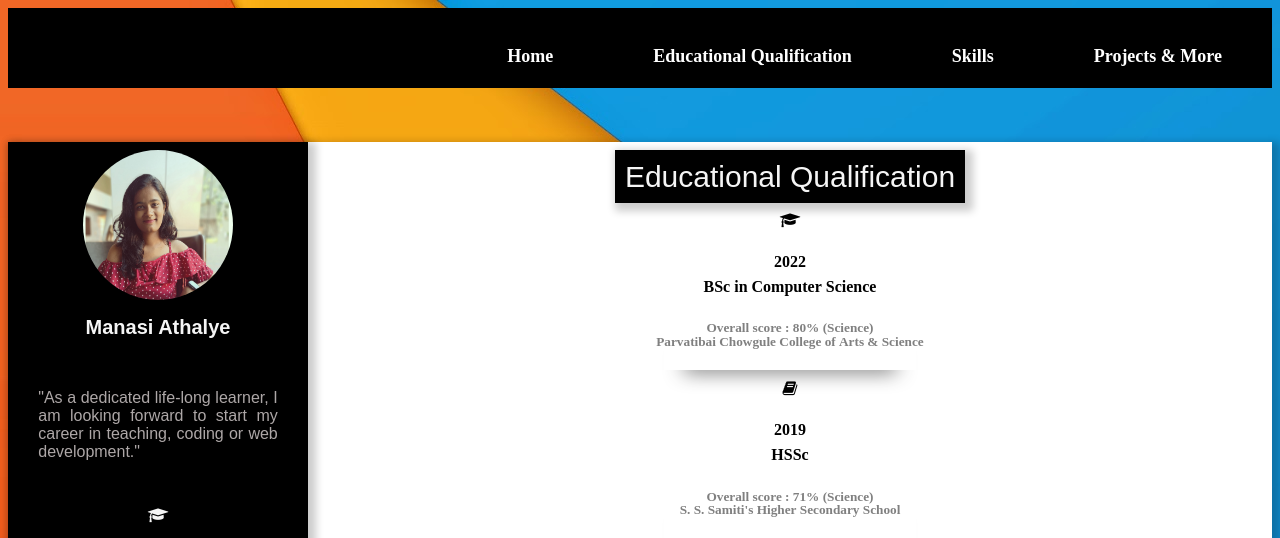
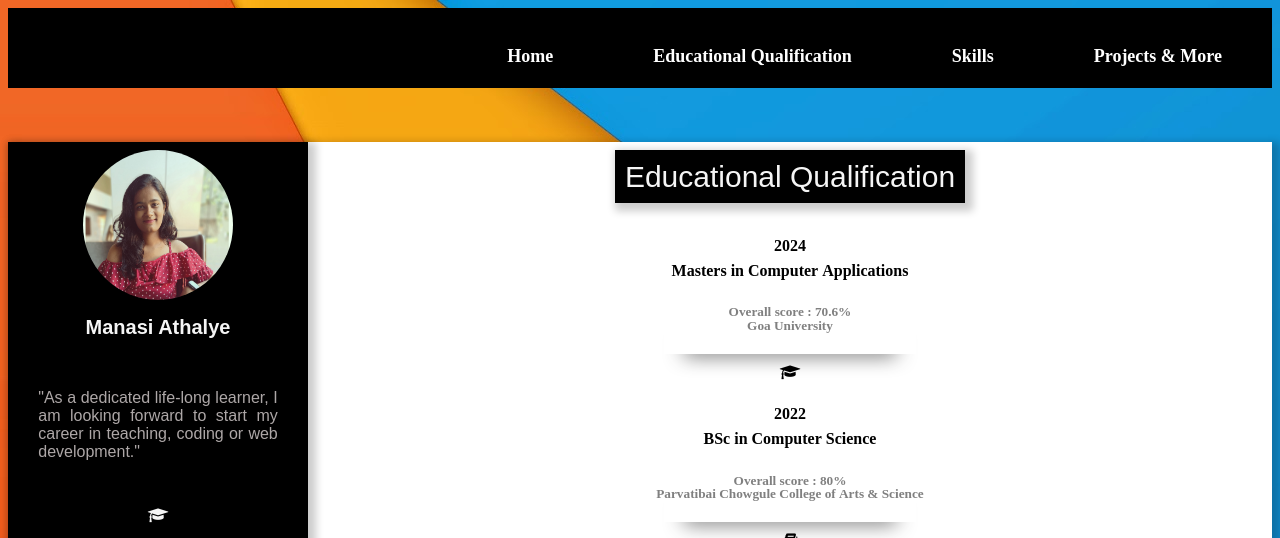
Before and after one commit to manasi190/myProfile, a plain HTML site: page educationalQ.html in a window 1280 px wide. Shown: the top 538 px of the page. Drawn offline with Linux system fonts and the light colour scheme.

Commit message:
Update educationalQ.html

```diff
--- a/educationalQ.html
+++ b/educationalQ.html
@@ -144,7 +144,10 @@
 			<mark> Educational Qualification </mark>
 			<br><br>
 
-			<i class="fa fa-graduation-cap"><h4 style="color: black; line-height: 25px;">2022<br>BSc in Computer Science</h4><h5 style="color: gray">Overall score : 80% (Science)<br>Parvatibai Chowgule College of Arts & Science</h5></i>
+			<i class="fa fa-user-graduate"><h4 style="color: black; line-height: 25px;">2024<br>Masters in Computer Applications</h4><h5 style="color: gray">Overall score : 70.6% <br>Goa University</h5></i>
+			<hr>
+
+			<i class="fa fa-graduation-cap"><h4 style="color: black; line-height: 25px;">2022<br>BSc in Computer Science</h4><h5 style="color: gray">Overall score : 80% <br>Parvatibai Chowgule College of Arts & Science</h5></i>
 			<hr>
 
 			<i class="fa fa-book"><h4 style="color: black; line-height: 25px;">2019<br>HSSc</h4><h5 style="color: gray">Overall score : 71% (Science)<br>S. S. Samiti's Higher Secondary School</h5></i>
```
